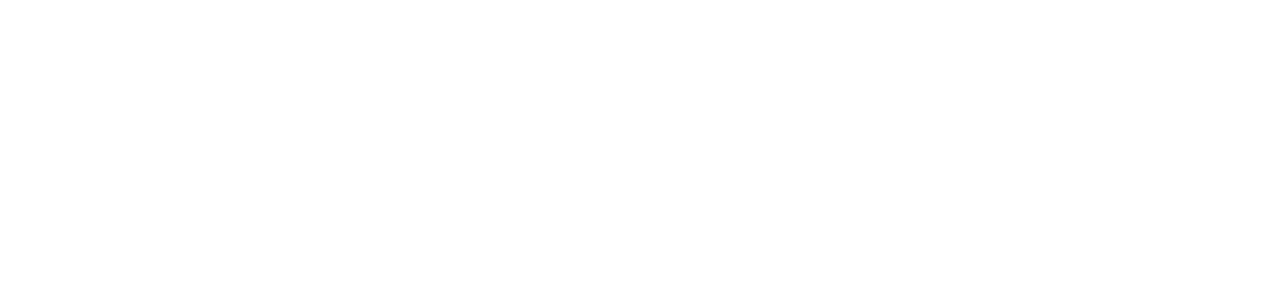
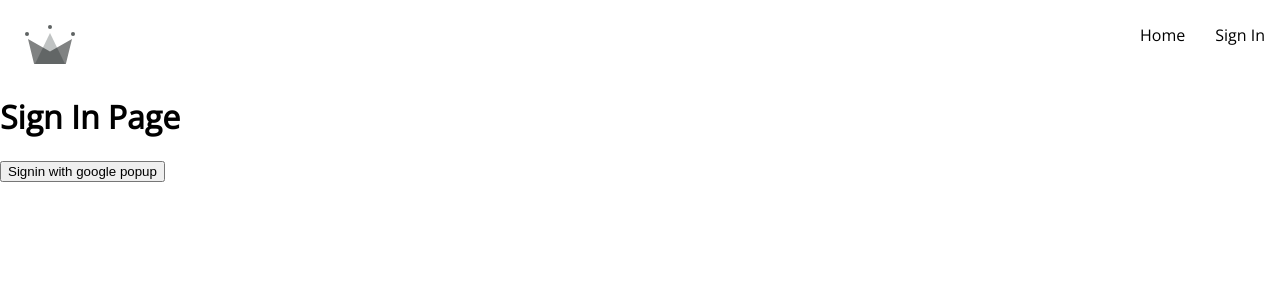
Before and after one commit to prolajumokeoni/E-commerceweb, a React (Create React App) app: page /SignIn in a window 1280 px wide. Before the commit this address had no page. Shown: the top 300 px of the page. Built offline with nearby package versions, Linux system fonts and the light colour scheme; a web font is replaced by a local one.

Commit message:
Add firebase setup

```diff
--- a/package.json
+++ b/package.json
@@ -6,6 +6,7 @@
     "@testing-library/jest-dom": "^5.16.5",
     "@testing-library/react": "^13.4.0",
     "@testing-library/user-event": "^13.5.0",
+    "firebase": "^9.14.0",
     "react": "^18.2.0",
     "react-dom": "^18.2.0",
     "react-router-dom": "6",
--- a/src/App.js
+++ b/src/App.js
@@ -1,13 +1,15 @@
 import { Routes, Route } from "react-router-dom";
 import Home from "./routes/home/home.component";
 import Navigation from "./routes/navigation/navigation.component";
+import SignIn from "./routes/signin/sign-in.components";
 
 const App = () => {
   return (
 
     <Routes>
     <Route path="/" element={<Navigation />} >
-    <Route path='/' index element={<Home />} />
+    <Route  index element={<Home />} />
+    <Route path="SignIn" element={<SignIn />} />
  </Route>
     </Routes>
 )}
--- a/src/routes/navigation/navigation.component.jsx
+++ b/src/routes/navigation/navigation.component.jsx
@@ -11,8 +11,11 @@ const Navigation = () => {
           <CrownLogo className="logo" />
         </Link>
         <div className="nav-links-container">
-          <Link className="nav-link" to="/home">
+          <Link className="nav-link" to="/">
             Home
+          </Link>
+          <Link className="nav-link" to="/signin">
+            Sign In
           </Link>
         </div>
       </div>
--- /dev/null
+++ b/src/routes/signin/sign-in.components.jsx
@@ -0,0 +1,19 @@
+import { signInWithGooglePopup, createUserDocumentFromAuth} from "../../utils/firebase/firebase.utils";
+
+const Signin = () => {
+	const logGoogleUser = async () => {
+		const {user} = await signInWithGooglePopup();
+		createUserDocumentFromAuth(user);
+		const userDocRef = await createUserDocumentFromAuth(user);
+	}
+
+
+	return (
+		<div>
+			<h1>Sign In Page</h1>
+			<button onClick={logGoogleUser}>Signin with google popup</button>
+		</div>
+	)
+}
+
+export default Signin;
--- /dev/null
+++ b/src/utils/firebase/firebase.utils.js
@@ -0,0 +1,59 @@
+import { initializeApp } from "firebase/app";
+import {
+  getAuth,
+  signInWithRedirect,
+  signInWithPopup,
+  GoogleAuthProvider,
+} from "firebase/auth";
+
+import { getFirestore, doc, getDoc, setDoc } from "firebase/firestore";
+
+const firebaseConfig = {
+  apiKey: "AIzaSyB4cgnFRvTiwV09HQFlLvwvAwIXREJhypk",
+  authDomain: "crown-clothing-db-21649.firebaseapp.com",
+  projectId: "crown-clothing-db-21649",
+  storageBucket: "crown-clothing-db-21649.appspot.com",
+  messagingSenderId: "789337641671",
+  appId: "1:789337641671:web:ce42e2eef4956e4c06a4e2",
+};
+
+const firebaseApp = initializeApp(firebaseConfig);
+
+const provider = new GoogleAuthProvider();
+provider.setCustomParameters({
+  prompt: 'select_account',
+});
+
+export const auth = getAuth();
+export const signInWithGooglePopup = () => signInWithPopup(auth, provider);
+
+
+export const db = getFirestore();
+
+
+export const createUserDocumentFromAuth = async (userAuth) => {
+  const userDocRef = doc(db, 'users', userAuth.uid);
+
+  console.log(userDocRef);
+
+  const userSnapshot = await getDoc(userDocRef);
+
+  console.log(userSnapshot);
+  console.log(userSnapshot.exists());
+
+  if(!userSnapshot.exists()){
+    const { displayName, email } = userAuth;
+    const createdAt = new Date();
+
+    try {
+      await setDoc(userDocRef, {
+        displayName,
+        email,
+        createdAt
+      });
+    }
+    catch (error) {
+        console.log('error creating user', error.message);
+    }
+  }
+}
```
Also changed, not shown: 1 other file (tests, documents, lock files or other folders).
